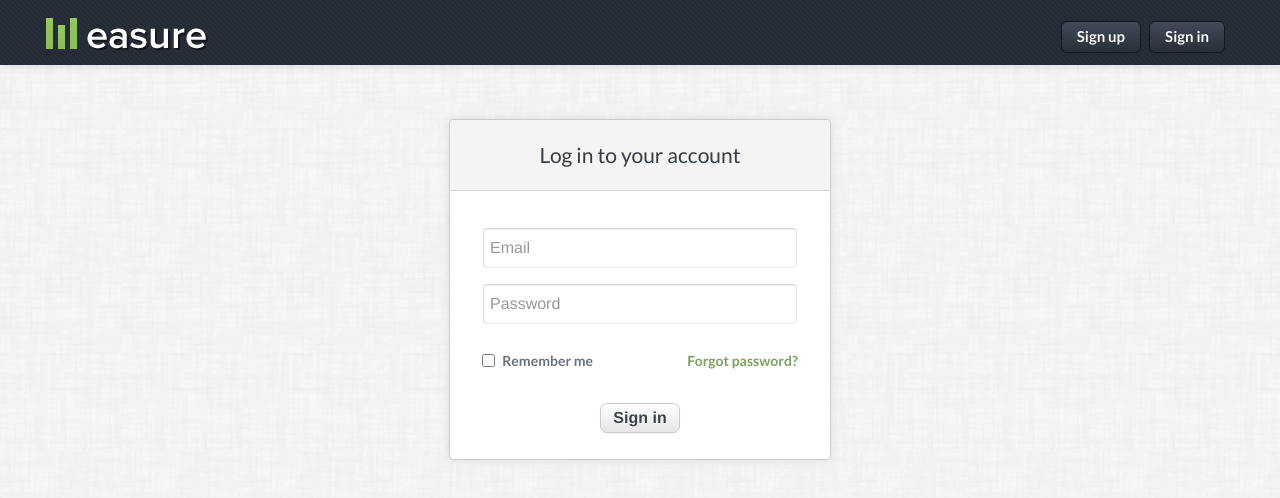
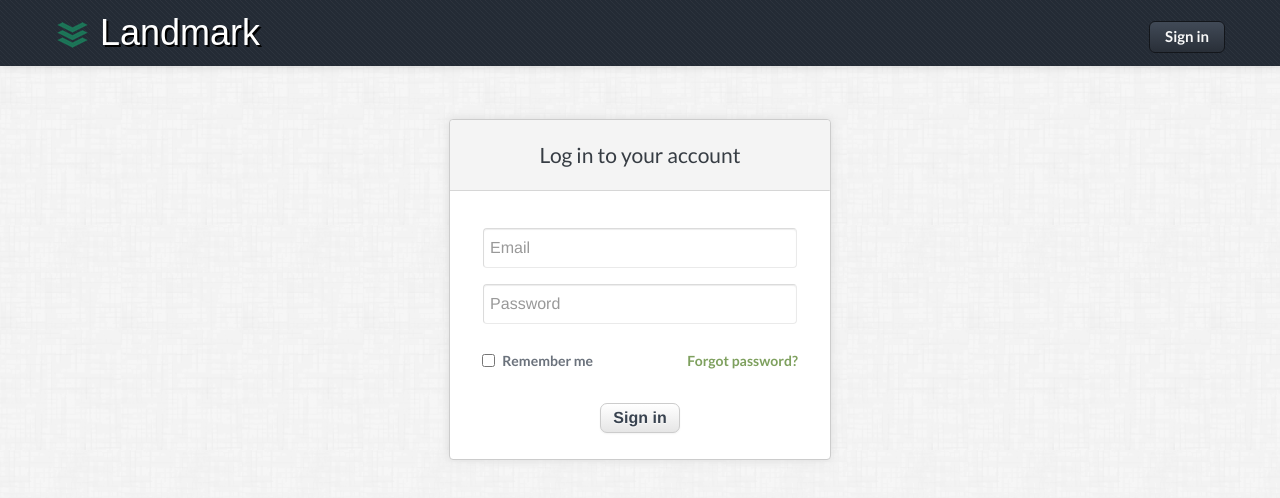
Before and after one commit to benbjohnson/landmark.io, a plain HTML site: page signin.html in a window 1280 px wide. Drawn offline with nearby package versions, Linux system fonts and the light colour scheme.

Commit message:
Update slide.

```diff
--- a/css/theme.css
+++ b/css/theme.css
@@ -942,7 +942,7 @@ i.myspace { background-position: -233px -51px; }
 }
 
 .navbar .brand {
-  padding: 10px 10px 4px 10px;
+  padding: 10px 10px 4px 20px;
   color: #fff !important;
   font-size: 36px !important;
 	font-family: 'Francois One', sans-serif !important;
--- a/signin.html
+++ b/signin.html
@@ -10,6 +10,7 @@
     <link href='http://fonts.googleapis.com/css?family=Lato:300,400,700,900,300italic,400italic,700italic,900italic' rel='stylesheet' type='text/css'>
 </head>
 <body>
+    <!-- begins navbar -->
 	<div class="navbar navbar-fixed-top">
       <div class="navbar-inner">
         <div class="container">
@@ -18,20 +19,19 @@
 	            <span class="icon-bar"></span>
 	            <span class="icon-bar"></span>
           	</a>
-          	<a class="brand" href="index.html">
-                <img src="img/logo.png" alt="logo" />
+          	<a class="brand scroller" data-section="body" href="index.html">
+                <img src="img/icon-landmark.png" alt="logo" />
+                Landmark
             </a>
-		  	    <div class="nav-collapse collapse">
+		  	<div class="nav-collapse collapse">
                 <ul class="nav pull-right">
-                    <li>
-                        <a class="btn-header" href="signup.html">Sign up</a>
-                    </li>
                     <li><a class="btn-header" href="signin.html">Sign in</a></li>
                 </ul>
-            </div>
+	        </div>
         </div>
       </div>
     </div>
+    <!-- ends navbar -->
 
     <div id="box_login">
         <div class="container">
```
Also changed, not shown: index.html (+1 -1 lines), img/slide1.png.
